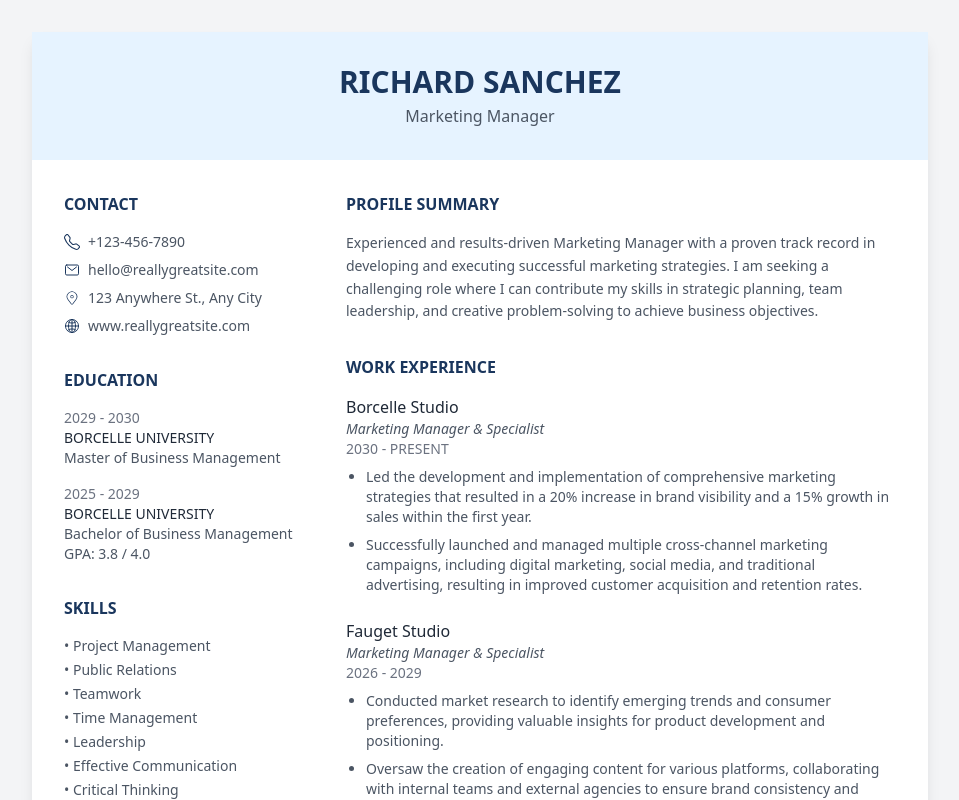
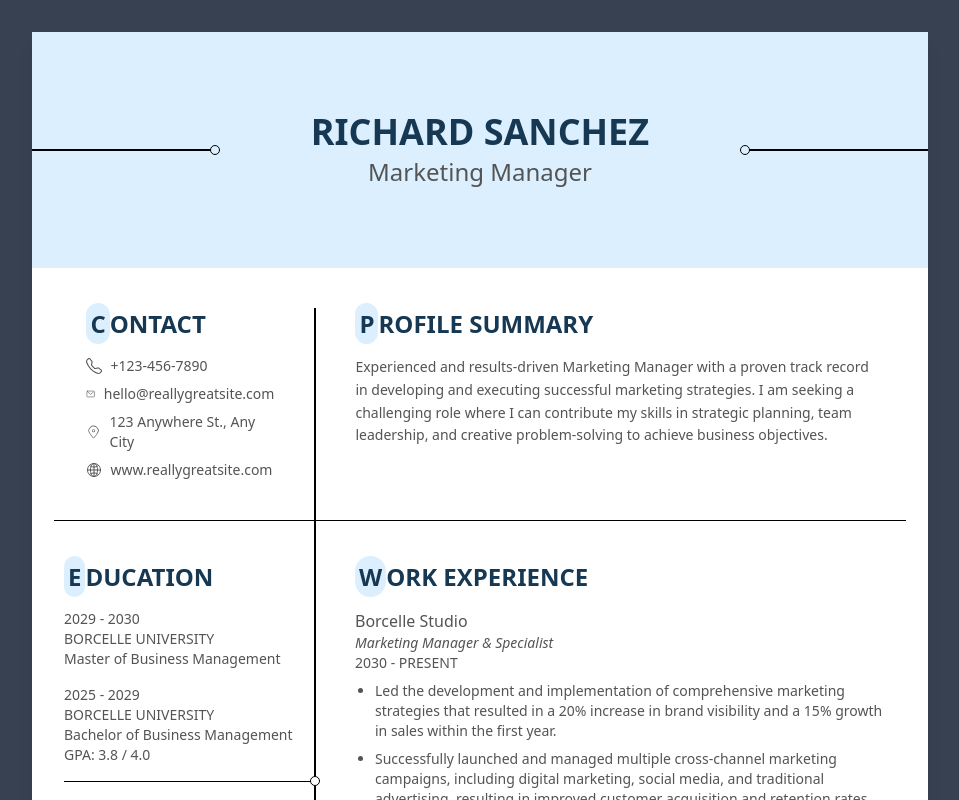
Before and after one commit to Tech-Shark/syntax, a React (Vite) app in the folder src/syntax_frontend/: page /temp18 in a window 1280 px wide. Shown: the top 800 px of the page, without its empty margins (160-1119 px from the left). Built offline with nearby package versions, Linux system fonts and the light colour scheme.

Commit message:
Template 18 completion

```diff
--- a/src/syntax_frontend/src/components/cvTemplates/Template18.jsx
+++ b/src/syntax_frontend/src/components/cvTemplates/Template18.jsx
@@ -13,21 +13,22 @@ function Template18({ cvData }) {
       phone: "+123-456-7890",
       email: "hello@reallygreatsite.com",
       address: "123 Anywhere St., Any City",
-      website: "www.reallygreatsite.com"
+      website: "www.reallygreatsite.com",
     },
-    profileSummary: "Experienced and results-driven Marketing Manager with a proven track record in developing and executing successful marketing strategies. I am seeking a challenging role where I can contribute my skills in strategic planning, team leadership, and creative problem-solving to achieve business objectives.",
+    profileSummary:
+      "Experienced and results-driven Marketing Manager with a proven track record in developing and executing successful marketing strategies. I am seeking a challenging role where I can contribute my skills in strategic planning, team leadership, and creative problem-solving to achieve business objectives.",
     education: [
       {
         period: "2029 - 2030",
         school: "BORCELLE UNIVERSITY",
-        degree: "Master of Business Management"
+        degree: "Master of Business Management",
       },
       {
         period: "2025 - 2029",
         school: "BORCELLE UNIVERSITY",
         degree: "Bachelor of Business Management",
-        gpa: "GPA: 3.8 / 4.0"
-      }
+        gpa: "GPA: 3.8 / 4.0",
+      },
     ],
     skills: [
       "Project Management",
@@ -36,13 +37,13 @@ function Template18({ cvData }) {
       "Time Management",
       "Leadership",
       "Effective Communication",
-      "Critical Thinking"
+      "Critical Thinking",
     ],
     languages: [
       { name: "English", level: "Fluent" },
       { name: "French", level: "Fluent" },
       { name: "German", level: "Basic" },
-      { name: "Spanish", level: "Intermediate" }
+      { name: "Spanish", level: "Intermediate" },
     ],
     workExperience: [
       {
@@ -51,8 +52,8 @@ function Template18({ cvData }) {
         period: "2030 - PRESENT",
         achievements: [
           "Led the development and implementation of comprehensive marketing strategies that resulted in a 20% increase in brand visibility and a 15% growth in sales within the first year.",
-          "Successfully launched and managed multiple cross-channel marketing campaigns, including digital marketing, social media, and traditional advertising, resulting in improved customer acquisition and retention rates."
-        ]
+          "Successfully launched and managed multiple cross-channel marketing campaigns, including digital marketing, social media, and traditional advertising, resulting in improved customer acquisition and retention rates.",
+        ],
       },
       {
         company: "Fauget Studio",
@@ -60,8 +61,8 @@ function Template18({ cvData }) {
         period: "2026 - 2029",
         achievements: [
           "Conducted market research to identify emerging trends and consumer preferences, providing valuable insights for product development and positioning.",
-          "Oversaw the creation of engaging content for various platforms, collaborating with internal teams and external agencies to ensure brand consistency and influence."
-        ]
+          "Oversaw the creation of engaging content for various platforms, collaborating with internal teams and external agencies to ensure brand consistency and influence.",
+        ],
       },
       {
         company: "Studio Shodwe",
@@ -70,79 +71,119 @@ function Template18({ cvData }) {
         achievements: [
           "Developed and executed targeted marketing campaigns, resulting in a 25% increase in lead generation.",
           "Implemented SEO strategies that improved website traffic by 30%, enhancing online visibility and positioning the company.",
-          "Collaborated with sales teams to create effective sales collateral, presentations, and promotional materials."
-        ]
-      }
-    ]
+          "Collaborated with sales teams to create effective sales collateral, presentations, and promotional materials.",
+        ],
+      },
+    ],
   };
 
   return (
-    <div className="min-h-screen bg-gray-100 p-8">
-      <div className="max-w-4xl mx-auto bg-white shadow-lg">
+    <div className="min-h-screen p-8 bg-gray-700">
+      <div className="max-w-4xl mx-auto text-[#545454] bg-white shadow-lg">
         {/* Header with light blue background */}
-        <div className="bg-[#e6f3ff] p-8 text-center">
-          <div className="max-w-2xl mx-auto">
-            <h1 className="text-[#1a365d] text-3xl font-semibold mb-1">{mockData.name}</h1>
-            <p className="text-gray-600">{mockData.title}</p>
+        <div className="bg-[#DBEFFE] justify-center flex lg:justify-between sm:justify-center md:justify-center items-center">
+          <div className="w-[20%] relative hidden sm:hidden md:hidden lg:block">
+            <hr className="border border-black" />
+            <div className="rounded-full absolute w-[10px] left-[178px] top-[-4px] h-[10px] border border-black"></div>
+          </div>
+          <div className="px-8 py-20 text-center">
+            <div className="max-w-2xl mx-auto">
+              <h1 className="text-4xl font-semibold mb-1 text-[#163853]">
+                {mockData.name}
+              </h1>
+              <p className="text-2xl">{mockData.title}</p>
+            </div>
+          </div>
+          <div className="w-[20%] relative hidden sm:hidden md:hidden lg:block">
+            <div className="rounded-full absolute w-[10px] left-[-9px] top-[-4px] h-[10px] border border-black"></div>
+            <hr className="border border-black" />
           </div>
         </div>
 
-        {/* Two Column Layout */}
-        <div className="grid grid-cols-1 md:grid-cols-[250px_1fr] gap-8 p-8">
-          {/* Left Column */}
-          <div className="space-y-8">
+        <div className="mt-10 flex justify-center">
+          <div className="grid grid-cols-1 md:grid-cols-[188px_1px_1fr] px-8 gap-10 border-b border-black w-[95%]">
             {/* Contact Section */}
-            <section>
-              <h2 className="text-[#1a365d] font-semibold mb-4 uppercase">Contact</h2>
+            <section className="pb-10">
+              <h2 className="text-[#163853] font-semibold text-2xl mb-4 uppercase">
+                <span className="rounded-full bg-[#DBEFFE] p-1">C</span>ontact
+              </h2>
               <div className="space-y-2">
-                <div className="flex items-center gap-2 text-gray-600">
-                  <BsTelephone className="text-[#1a365d]" />
+                <div className="flex items-center gap-2">
+                  <BsTelephone className="" />
                   <span className="text-sm">{mockData.contact.phone}</span>
                 </div>
-                <div className="flex items-center gap-2 text-gray-600">
-                  <IoMailOutline className="text-[#1a365d]" />
+                <div className="flex items-center gap-2">
+                  <IoMailOutline className="" />
                   <span className="text-sm">{mockData.contact.email}</span>
                 </div>
-                <div className="flex items-center gap-2 text-gray-600">
-                  <CiLocationOn className="text-[#1a365d]" />
+                <div className="flex items-center gap-2">
+                  <CiLocationOn className="" />
                   <span className="text-sm">{mockData.contact.address}</span>
                 </div>
-                <div className="flex items-center gap-2 text-gray-600">
-                  <IoGlobeOutline className="text-[#1a365d]" />
+                <div className="flex items-center gap-2">
+                  <IoGlobeOutline className="" />
                   <span className="text-sm">{mockData.contact.website}</span>
                 </div>
               </div>
             </section>
 
+            <div className="border border-black"></div>
+            {/* Profile Summary */}
+            <section className="">
+              <h2 className="text-[#163853] font-semibold mb-4 text-2xl uppercase">
+                <span className="rounded-full bg-[#DBEFFE] p-1">P</span>rofile
+                Summary
+              </h2>
+              <p className="text-sm leading-relaxed">
+                {mockData.profileSummary}
+              </p>
+            </section>
+          </div>
+        </div>
+
+        {/* Two Column Layout */}
+        <div className="grid grid-cols-1 md:grid-cols-[250px_1px_1fr] px-8">
+          {/* Left Column */}
+          <div className="space-y-8 mt-10">
             {/* Education Section */}
-            <section>
-              <h2 className="text-[#1a365d] font-semibold mb-4 uppercase">Education</h2>
+            <section className="border-b relative border-black">
+              <div className="rounded-full absolute w-[10px] hidden sm:hidden md:hidden lg:block left-[246px] top-[215px] bg-white h-[10px] border border-black"></div>
+              <h2 className="text-[#163853] font-semibold mb-4 text-2xl uppercase">
+                <span className="rounded-full bg-[#DBEFFE] p-1">E</span>ducation
+              </h2>
               {mockData.education.map((edu, index) => (
                 <div key={index} className="mb-4">
-                  <p className="text-gray-500 text-sm">{edu.period}</p>
-                  <p className="text-gray-800 font-medium uppercase text-sm">{edu.school}</p>
-                  <p className="text-gray-600 text-sm">{edu.degree}</p>
-                  {edu.gpa && <p className="text-gray-600 text-sm">{edu.gpa}</p>}
+                  <p className="text-sm">{edu.period}</p>
+                  <p className="font-medium uppercase text-sm">{edu.school}</p>
+                  <p className="text-sm">{edu.degree}</p>
+                  {edu.gpa && <p className="text-sm">{edu.gpa}</p>}
                 </div>
               ))}
             </section>
 
             {/* Skills Section */}
-            <section>
-              <h2 className="text-[#1a365d] font-semibold mb-4 uppercase">Skills</h2>
+            <section className="relative border-b border-black pb-10">
+              <div className="rounded-full absolute w-[10px] hidden sm:hidden md:hidden lg:block left-[246px] top-[247px] bg-white h-[10px] border border-black"></div>
+              <h2 className="text-[#163853] font-semibold mb-4 text-2xl uppercase">
+                <span className="rounded-full bg-[#DBEFFE] p-1">S</span>kills
+              </h2>
               <ul className="space-y-1">
                 {mockData.skills.map((skill, index) => (
-                  <li key={index} className="text-sm text-gray-600">• {skill}</li>
+                  <li key={index} className="text-sm">
+                    • {skill}
+                  </li>
                 ))}
               </ul>
             </section>
 
             {/* Languages Section */}
             <section>
-              <h2 className="text-[#1a365d] font-semibold mb-4 uppercase">Languages</h2>
+              <h2 className="text-[#163853] font-semibold mb-4 text-2xl uppercase">
+                <span className="rounded-full bg-[#DBEFFE] p-1">L</span>anguages
+              </h2>
               <ul className="space-y-1">
                 {mockData.languages.map((lang, index) => (
-                  <li key={index} className="text-sm text-gray-600">
+                  <li key={index} className="text-sm">
                     • {lang.name} {lang.level}
                   </li>
                 ))}
@@ -150,29 +191,25 @@ function Template18({ cvData }) {
             </section>
           </div>
 
+          <div className="border border-black h-[98%] hidden sm:hidden md:block"></div>
           {/* Right Column */}
-          <div className="space-y-8">
-            {/* Profile Summary */}
-            <section>
-              <h2 className="text-[#1a365d] font-semibold mb-4 uppercase">Profile Summary</h2>
-              <p className="text-sm text-gray-600 leading-relaxed">
-                {mockData.profileSummary}
-              </p>
-            </section>
-
+          <div className="space-y-8 mt-10 ml-10">
             {/* Work Experience */}
             <section>
-              <h2 className="text-[#1a365d] font-semibold mb-4 uppercase">Work Experience</h2>
+              <h2 className="text-[#163853] font-semibold mb-4 text-2xl uppercase">
+                <span className="rounded-full bg-[#DBEFFE] p-1">W</span>ork
+                Experience
+              </h2>
               {mockData.workExperience.map((exp, index) => (
                 <div key={index} className="mb-6">
                   <div className="mb-2">
-                    <h3 className="text-gray-800 font-medium">{exp.company}</h3>
-                    <p className="text-gray-600 text-sm italic">{exp.title}</p>
-                    <p className="text-gray-500 text-sm">{exp.period}</p>
+                    <h3 className="font-medium">{exp.company}</h3>
+                    <p className="text-sm italic">{exp.title}</p>
+                    <p className="text-sm">{exp.period}</p>
                   </div>
                   <ul className="list-disc pl-5 space-y-2">
                     {exp.achievements.map((achievement, idx) => (
-                      <li key={idx} className="text-sm text-gray-600">
+                      <li key={idx} className="text-sm">
                         {achievement}
                       </li>
                     ))}
```
